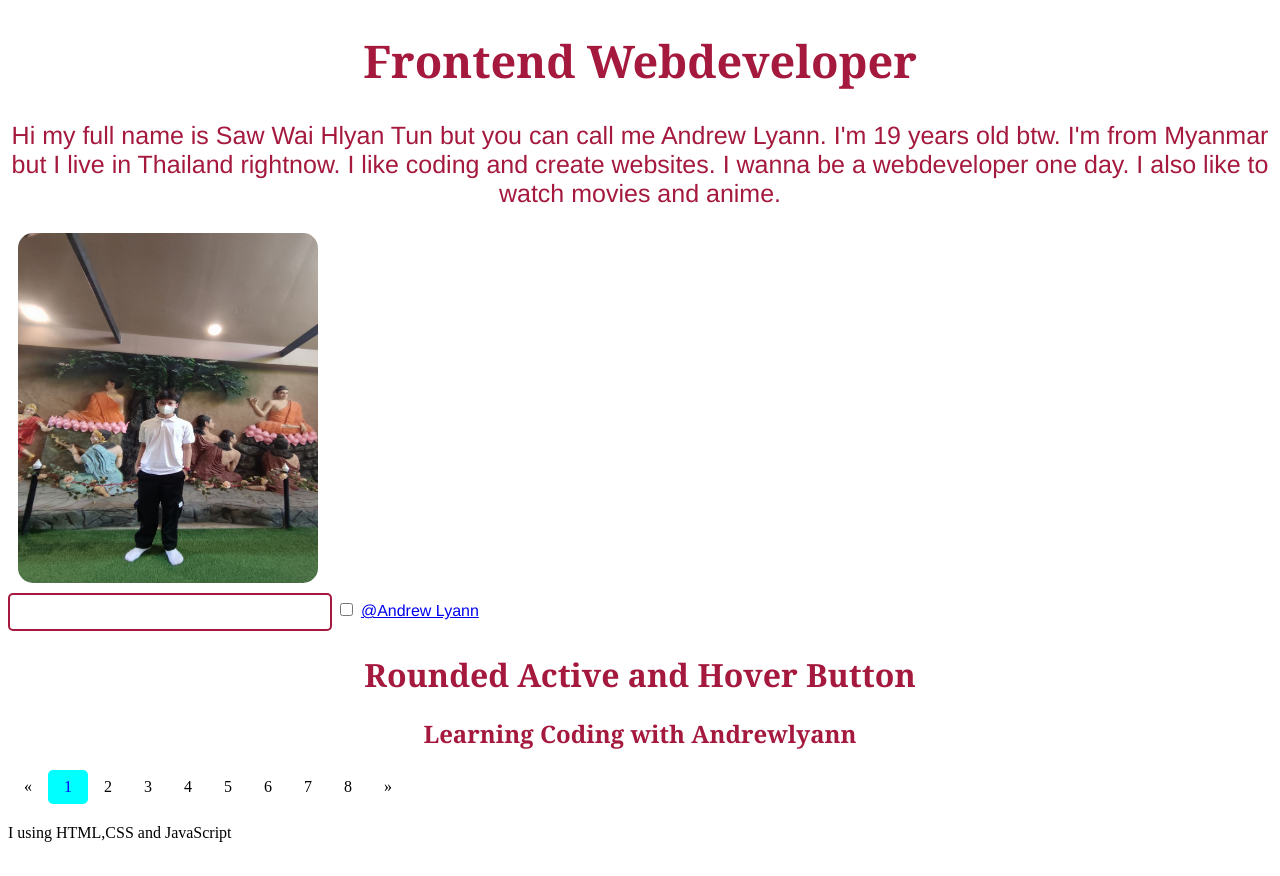
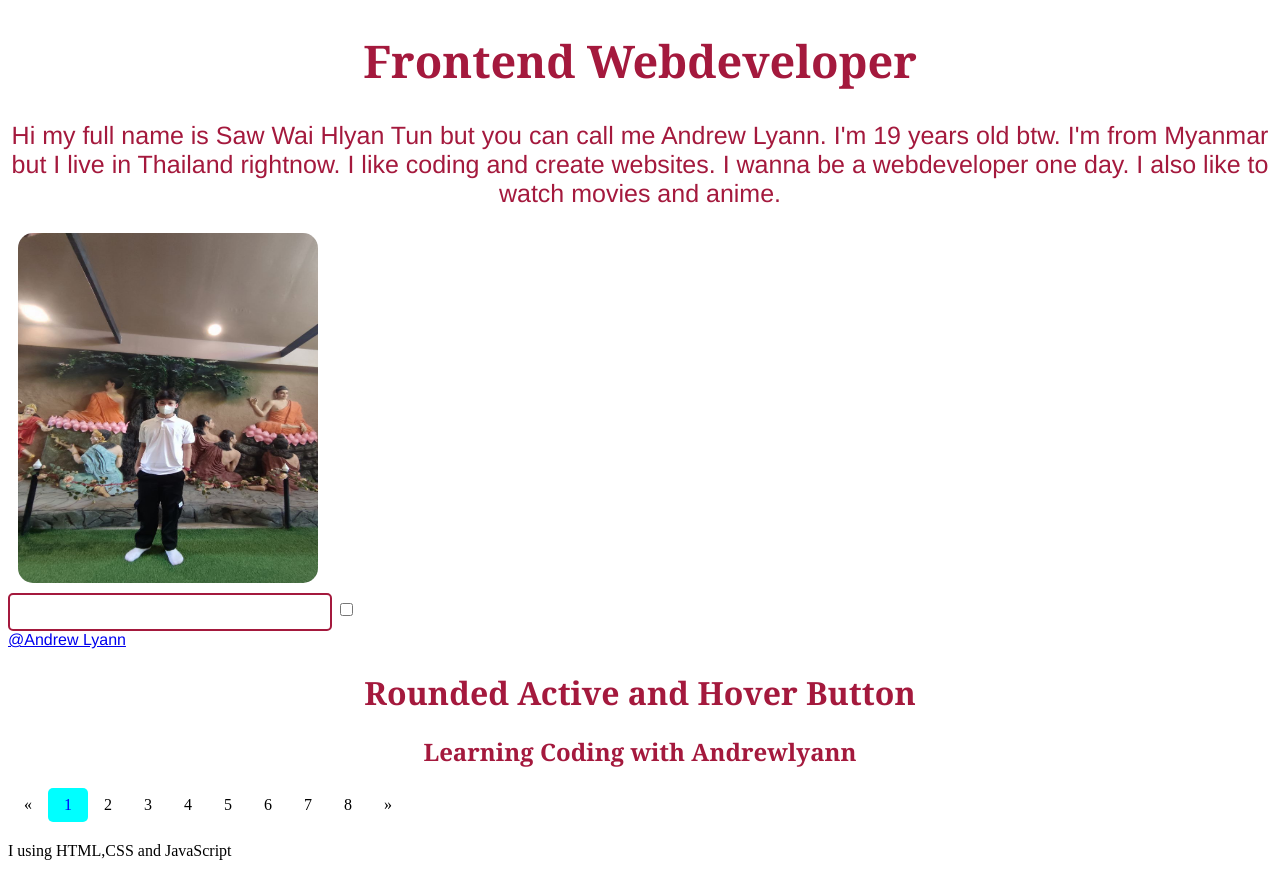
Before and after one commit to wailyantun/wailyantun.github.io, a plain HTML site: page index.html in a window 1280 px wide. Drawn offline with Linux system fonts and the light colour scheme.

Commit message:
change text

```diff
--- a/index.html
+++ b/index.html
@@ -89,7 +89,7 @@
         </p>
         <img src="images\wailyantun.jpt.jpg" alt="" class="code3">
         <input type="text" name="input" id="" class="file">
-        <input type="checkbox" name="" id="code">
+        <input type="checkbox" name="" id="code"><br>
         <a href="https://www.facebook.com/share/19mMtkxeJj/">@Andrew Lyann</a>
     </div>
     <h1 class="h1">Rounded Active and Hover Button</h1>
```
